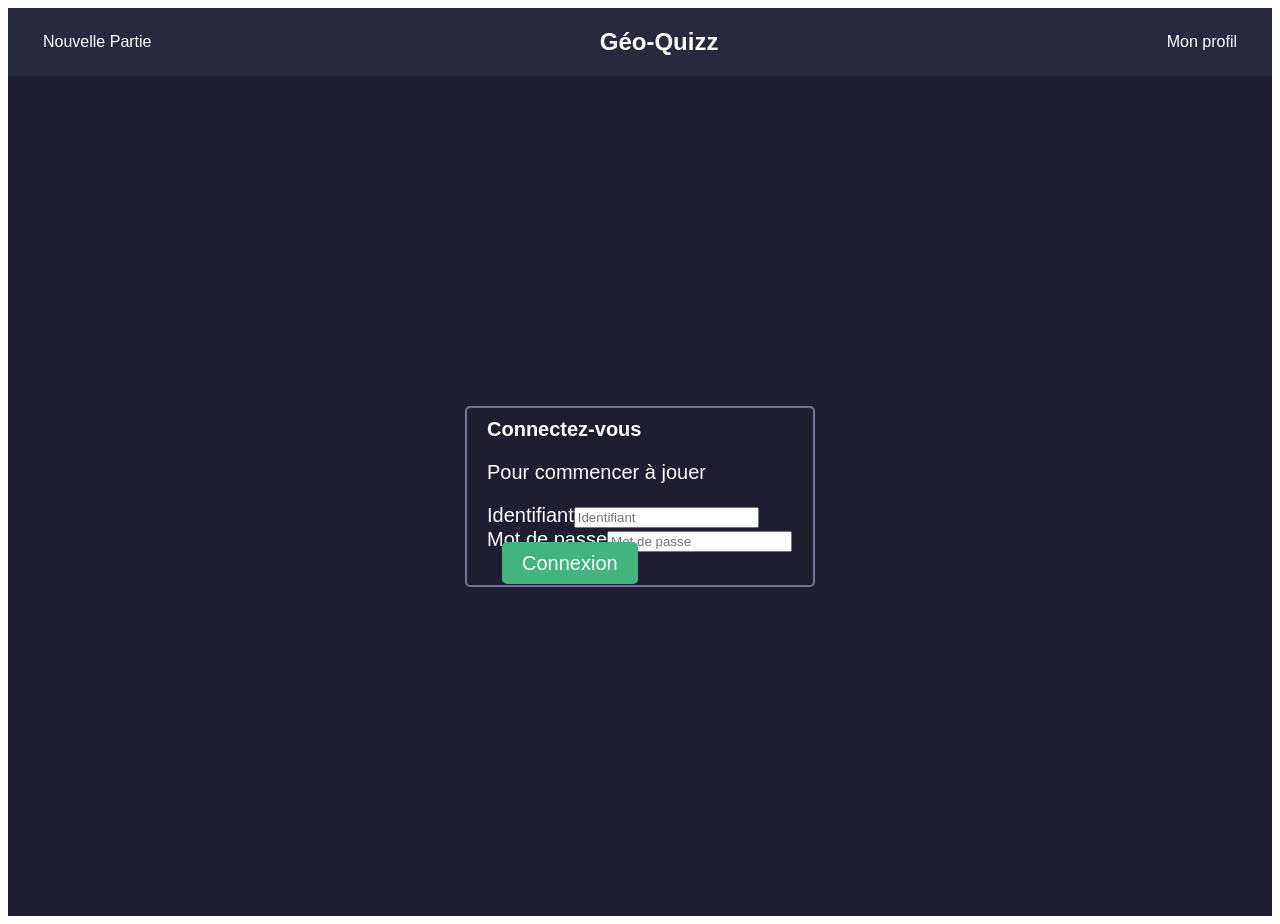
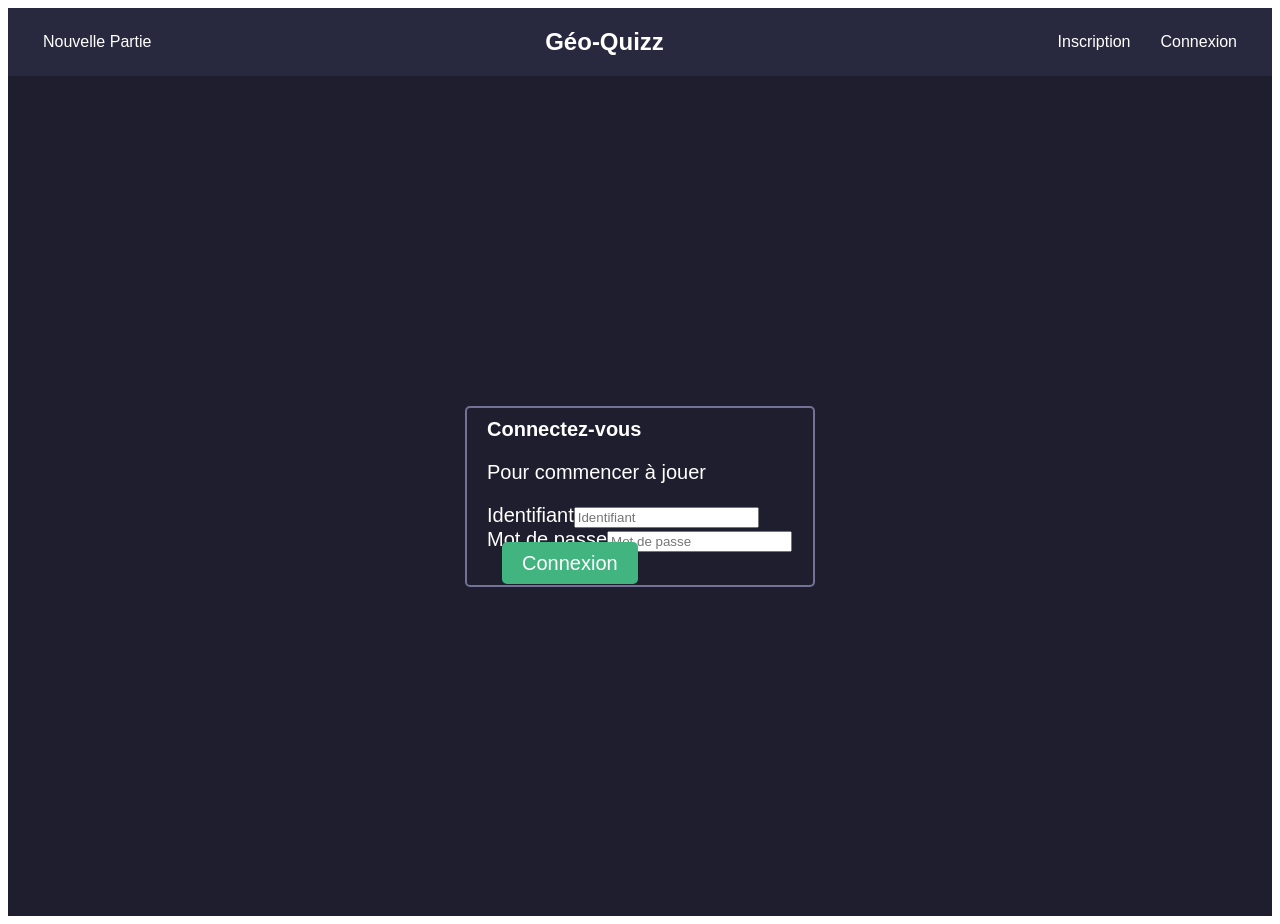
Before and after one commit to Hollowone1/SAE2024, a Vue app in the folder SAE2024/: page /login in a window 1280 px wide. Built offline with nearby package versions, Linux system fonts and the light colour scheme; a web font is replaced by a local one.

Commit message:
Condition hors connexion

```diff
--- a/SAE2024/src/components/navigation.vue
+++ b/SAE2024/src/components/navigation.vue
@@ -2,15 +2,24 @@
  <nav>
     <routerLink to="/nouvelle-partie">Nouvelle Partie</routerLink>
     <routerLink to="/"><h1>Géo-Quizz</h1></routerLink>
-    <routerLink to="../views/Profil.view">Mon profil</routerLink>
+   <routerLink v-if="isLoggedIn" to="../views/Profil.view">Mon profil</routerLink>
+   <div v-else>
+     <routerLink to="/register">Inscription</routerLink>
+     <routerLink to="/login">Connexion</routerLink>
+   </div>
  </nav>
 </template>
 
 <script>
-    export {
+export default {
+  data() {
+    return {
+      isLoggedIn: false,
+    };
+  },
+};
+</script>
 
-    }
-</script>
 <style>
 @import url("https://fonts.googleapis.com/css2?family=Protest+Riot&display=swap");
 
--- a/SAE2024/src/views/AccueilView.vue
+++ b/SAE2024/src/views/AccueilView.vue
@@ -1,10 +1,20 @@
 <template>
   <div class="page-container">
     <router-link to="./nouvelle-partie" class="nav-link">Nouvelle Partie</router-link>
-    <router-link to="./Replay" class="nav-link">Rejouer une partie</router-link>
-    <router-link to="./Profil" class="nav-link">Mon profil</router-link>
+    <router-link to="./replay" class="nav-link">Rejouer une partie</router-link>
+    <router-link v-if="isLoggedIn" to="./Profil" class="nav-link">Mon profil</router-link>
   </div>
 </template>
+
+<script>
+export default {
+  data() {
+    return {
+      isLoggedIn: false,
+    };
+  },
+};
+</script>
 
 <style scoped>
 
@@ -34,9 +44,3 @@
   text-align: center;
 }
 </style>
-
-
-<script>
-
-
-</script>
```
Also changed, not shown: 1 other file (tests, documents, lock files or other folders). Lines whose indentation alone changed are shown as unchanged.
